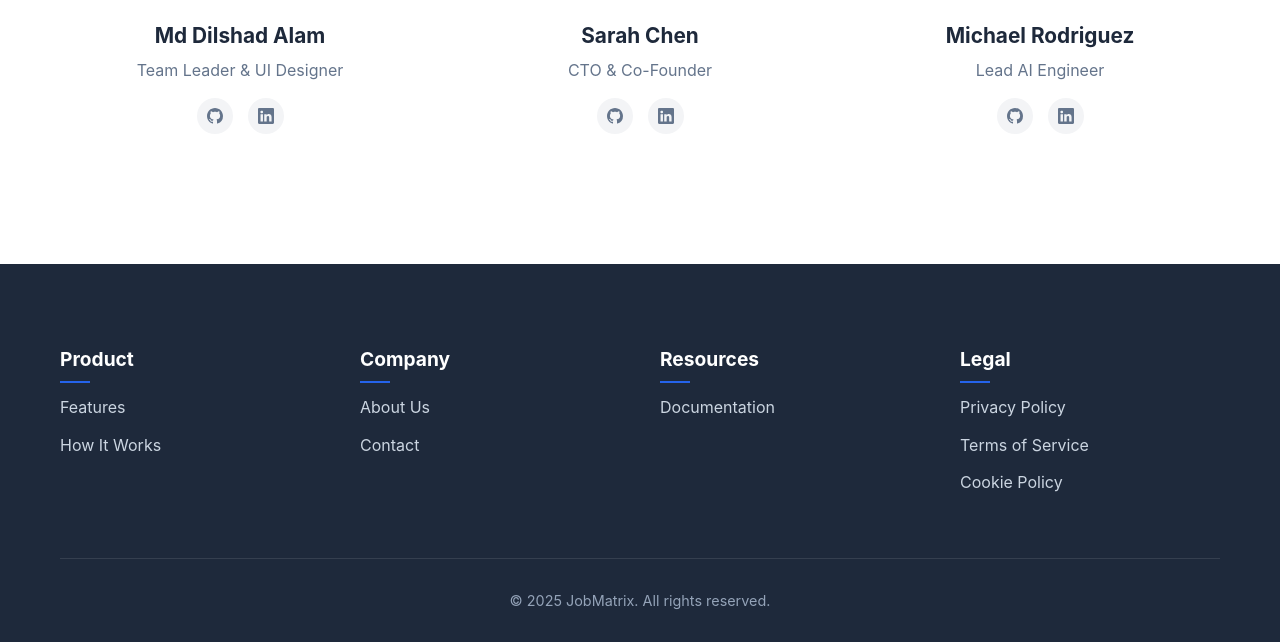
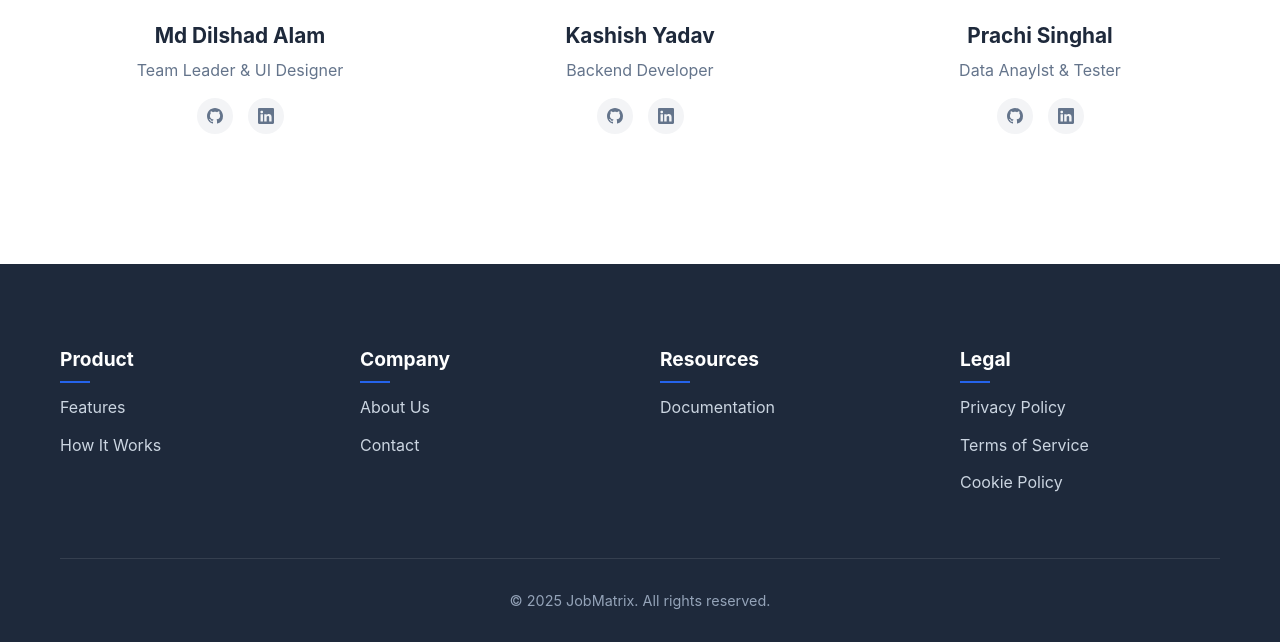
Before and after one commit to alamdilshad87/JobMatrix, a Python web app: template templates/resume.html in a window 1280 px wide. Shown: the part 2577-3219 px from the top of the page. Run offline with Jinja, Linux system fonts and the light colour scheme; the template is opened without the code that fills it, so the values that code supplies are empty.

Commit message:
Final UI

```diff
--- a/templates/resume.html
+++ b/templates/resume.html
@@ -546,7 +546,7 @@
             <div class="team-grid">
                 <div class="team-member">
                     <div class="team-photo">
-                        <img src="/api/placeholder/150/150?text=Dilshad" alt="Md Dilshad Alam">
+                        <img src="Dilshad.jpeg" alt="Md Dilshad Alam">
                     </div>
                     <h3>Md Dilshad Alam</h3>
                     <p>Team Leader & UI Designer</p>
@@ -556,7 +556,7 @@
                                 <path d="M8 0C3.58 0 0 3.58 0 8c0 3.54 2.29 6.53 5.47 7.59.4.07.55-.17.55-.38 0-.19-.01-.82-.01-1.49-2.01.37-2.53-.49-2.69-.94-.09-.23-.48-.94-.82-1.13-.28-.15-.68-.52-.01-.53.63-.01 1.08.58 1.23.82.72 1.21 1.87.87 2.33.66.07-.52.28-.87.51-1.07-1.78-.2-3.64-.89-3.64-3.95 0-.87.31-1.59.82-2.15-.08-.2-.36-1.02.08-2.12 0 0 .67-.21 2.2.82.64-.18 1.32-.27 2-.27.68 0 1.36.09 2 .27 1.53-1.04 2.2-.82 2.2-.82.44 1.1.16 1.92.08 2.12.51.56.82 1.27.82 2.15 0 3.07-1.87 3.75-3.65 3.95.29.25.54.73.54 1.48 0 1.07-.01 1.93-.01 2.2 0 .21.15.46.55.38A8.012 8.012 0 0 0 16 8c0-4.42-3.58-8-8-8z"/>
                             </svg>
                         </a>
-                        <a href="https://linkedin.com/alamdilshad87" target="_blank" aria-label="LinkedIn">
+                        <a href="https://linkedin.com/in/alamdilshad87" target="_blank" aria-label="LinkedIn">
                             <svg xmlns="http://www.w3.org/2000/svg" width="16" height="16" fill="currentColor" viewBox="0 0 16 16">
                                 <path d="M0 1.146C0 .513.526 0 1.175 0h13.65C15.474 0 16 .513 16 1.146v13.708c0 .633-.526 1.146-1.175 1.146H1.175C.526 16 0 15.487 0 14.854V1.146zm4.943 12.248V6.169H2.542v7.225h2.401zm-1.2-8.212c.837 0 1.358-.554 1.358-1.248-.015-.709-.52-1.248-1.342-1.248-.822 0-1.359.54-1.359 1.248 0 .694.521 1.248 1.327 1.248h.016zm4.908 8.212V9.359c0-.216.016-.432.08-.586.173-.431.568-.878 1.232-.878.869 0 1.216.662 1.216 1.634v3.865h2.401V9.25c0-2.22-1.184-3.252-2.764-3.252-1.274 0-1.845.7-2.165 1.193v.025h-.016a5.54 5.54 0 0 1 .016-.025V6.169h-2.4c.03.678 0 7.225 0 7.225h2.4z"/>
                             </svg>
@@ -565,10 +565,10 @@
                 </div>
                 <div class="team-member">
                     <div class="team-photo">
-                        <img src="/api/placeholder/150/150?text=Sarah" alt="Sarah Chen">
+                        <img src="/text=Kashish" alt="Kashis Yadav">
                     </div>
-                    <h3>Sarah Chen</h3>
-                    <p>CTO & Co-Founder</p>
+                    <h3>Kashish Yadav</h3>
+                    <p>Backend Developer</p>
                     <div class="social-links">
                         <a href="https://github.com" target="_blank" aria-label="GitHub">
                             <svg xmlns="http://www.w3.org/2000/svg" width="16" height="16" fill="currentColor" viewBox="0 0 16 16">
@@ -584,10 +584,10 @@
                 </div>
                 <div class="team-member">
                     <div class="team-photo">
-                        <img src="/api/placeholder/150/150?text=Michael" alt="Michael Rodriguez">
+                        <img src="/Prachi" alt="Prachi Singhal">
                     </div>
-                    <h3>Michael Rodriguez</h3>
-                    <p>Lead AI Engineer</p>
+                    <h3>Prachi Singhal</h3>
+                    <p>Data Anaylst & Tester</p>
                     <div class="social-links">
                         <a href="https://github.com" target="_blank" aria-label="GitHub">
                             <svg xmlns="http://www.w3.org/2000/svg" width="16" height="16" fill="currentColor" viewBox="0 0 16 16">
```
Also changed, not shown: photos/Dilshad.jpeg (added).
